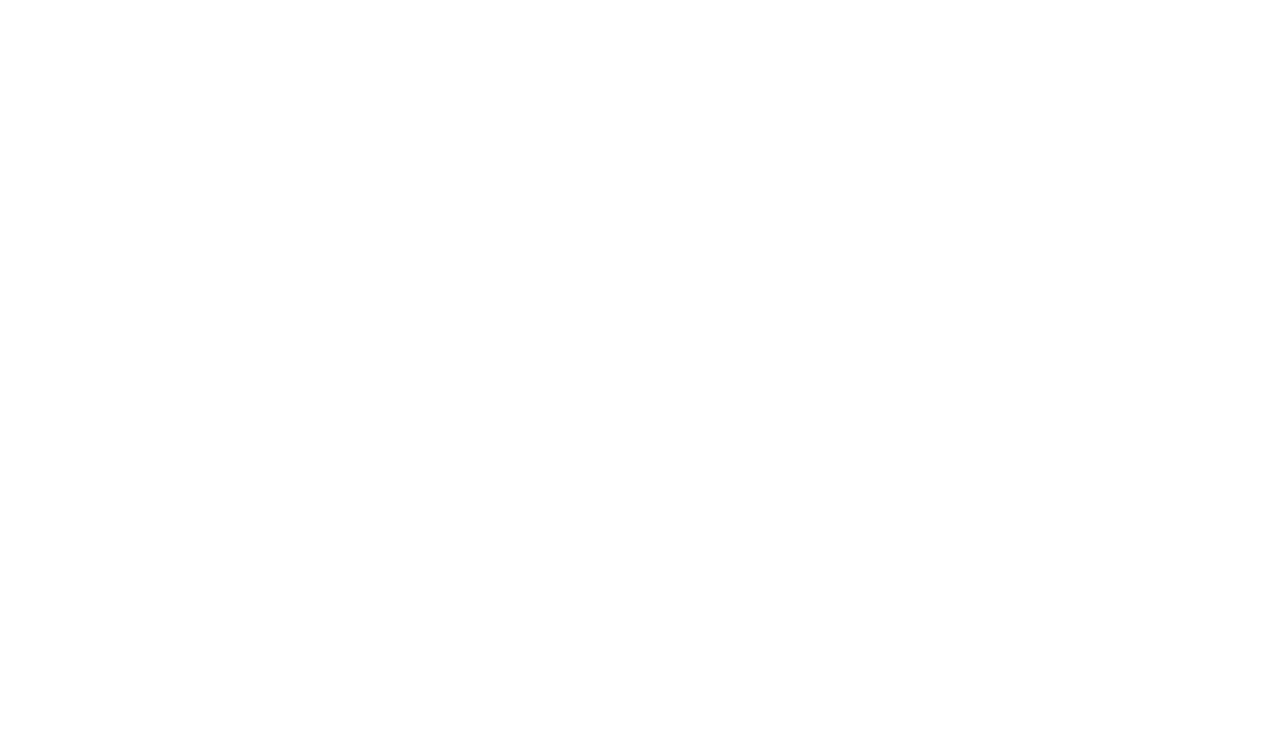
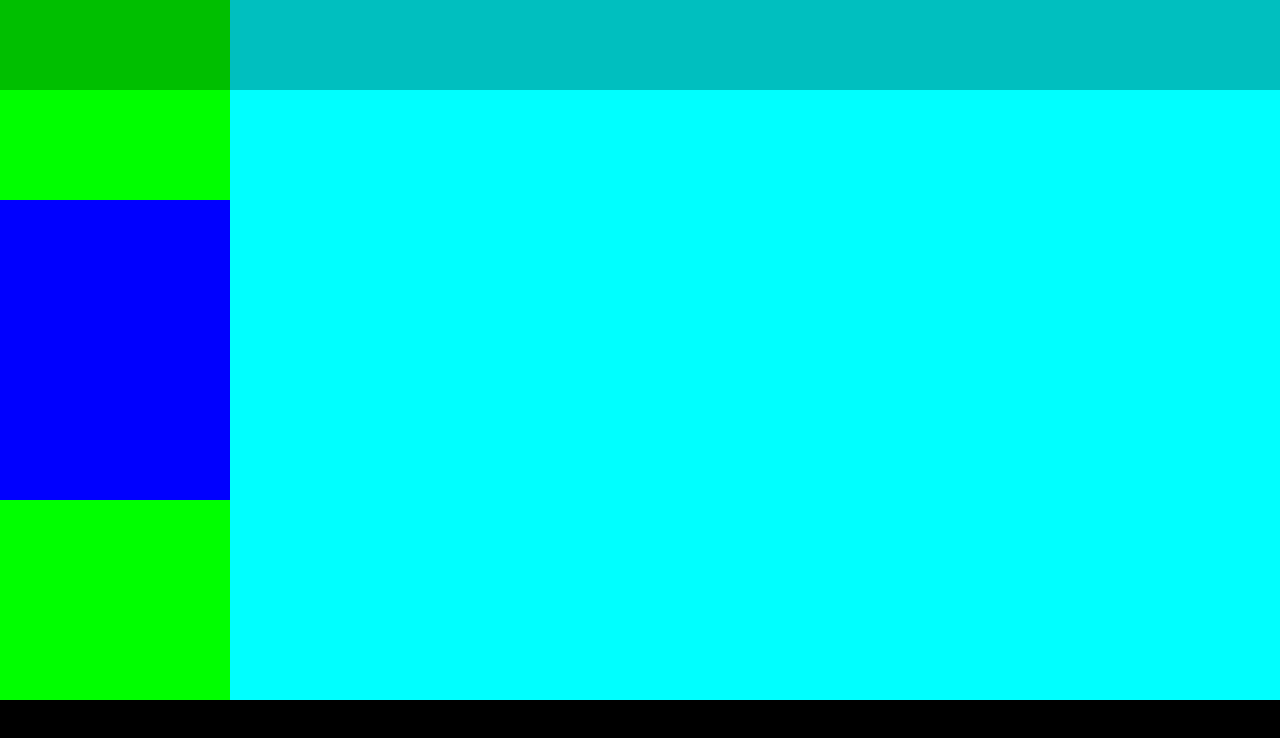
Before and after one commit to DaniloSalerno/html-css-spotifyweb, a plain HTML site: page index.html in a window 1280 px wide. Drawn offline with Linux system fonts and the light colour scheme.

Commit message:
outlined macro-areas

```diff
--- a/assets/css/style.css
+++ b/assets/css/style.css
@@ -6,4 +6,116 @@
     box-sizing: border-box;
 }
 
+:root {
+    --sp-black: rgb(0, 0, 0);
+    --sp-white: rgb(255, 255, 255);
+    --sp-primary: rgb(20, 25, 34);
+    --sp-dark: rgb(40, 40, 40);
+    --sp-light: rgb(163, 163, 163);
+    --sp-bar-dark: rgb(90, 90, 90);
+    --sp-bar-light: rgb(193, 193, 193);
+    --sp-success: rgb(173, 255, 47);
+}
+
+body {
+    font-family: 'Montserrat', sans-serif;
+}
 /* #endregion common */
+
+
+
+
+
+/* #region main */
+
+main {
+    height: calc(100vh - 100px);
+}
+
+.upgrade_banner {
+    width: 100%;
+    height: 90px;
+    background-color: rgba(0, 0, 0, 0.25);
+    z-index: 5;
+    position: fixed;
+    top: 0;
+    left: 0;
+}
+/* aside */
+aside {
+    height: 100%;
+    width: 230px;
+}
+/* /aside */
+
+/* main_container */
+.main_container {
+    height: 100%;
+    width: calc(100% - 230px);
+}
+/* /main_container */
+
+
+/* #endregion main */
+
+
+
+
+
+/* #region footer */
+
+footer {
+    height: 100px;
+}
+
+
+/* #endregion footer */
+
+
+
+
+
+/* #region utilities */
+
+/* flex */
+.d-flex {
+    display: flex;
+}
+
+.d_col {
+    flex-direction: column;
+}
+
+.justify-between {
+    justify-content: space-between;
+}
+/* /flex */
+
+
+/* #endregion utilities */
+
+
+/* #region debug */
+
+.debug main {
+    background-color: red;
+}
+
+
+.debug aside {
+    background-color: blue;
+}
+
+.debug .main_container {
+    background-color: aqua;
+}
+
+.debug footer {
+    background-color: black;
+}
+
+.debug .aside_top, .debug .aside_bottom {
+    min-height: 200px;
+    background-color: lime;
+}
+/* #endregion debug */
--- a/index.html
+++ b/index.html
@@ -15,8 +15,34 @@
             rel="stylesheet">
         <link rel="stylesheet" href="./assets/css/style.css">
     </head>
-    <body>
-        <main>
+    <body class="debug">
+
+        <main class="d-flex">
+
+            <div class="upgrade_banner">
+
+            </div>
+            <!-- /.upgrade_banner -->
+
+            <aside class="d-flex d_col justify-between">
+
+                <div class="aside_top">
+
+                </div>
+                <!-- /.aside_top -->
+
+                <div class="aside_bottom">
+
+                </div>
+                <!-- /.aside_bottom -->
+
+            </aside>
+            <!-- /aside -->
+
+            <div class="main_container">
+
+            </div>
+            <!-- /.main_container -->
 
         </main>
         <!-- /main -->
```
